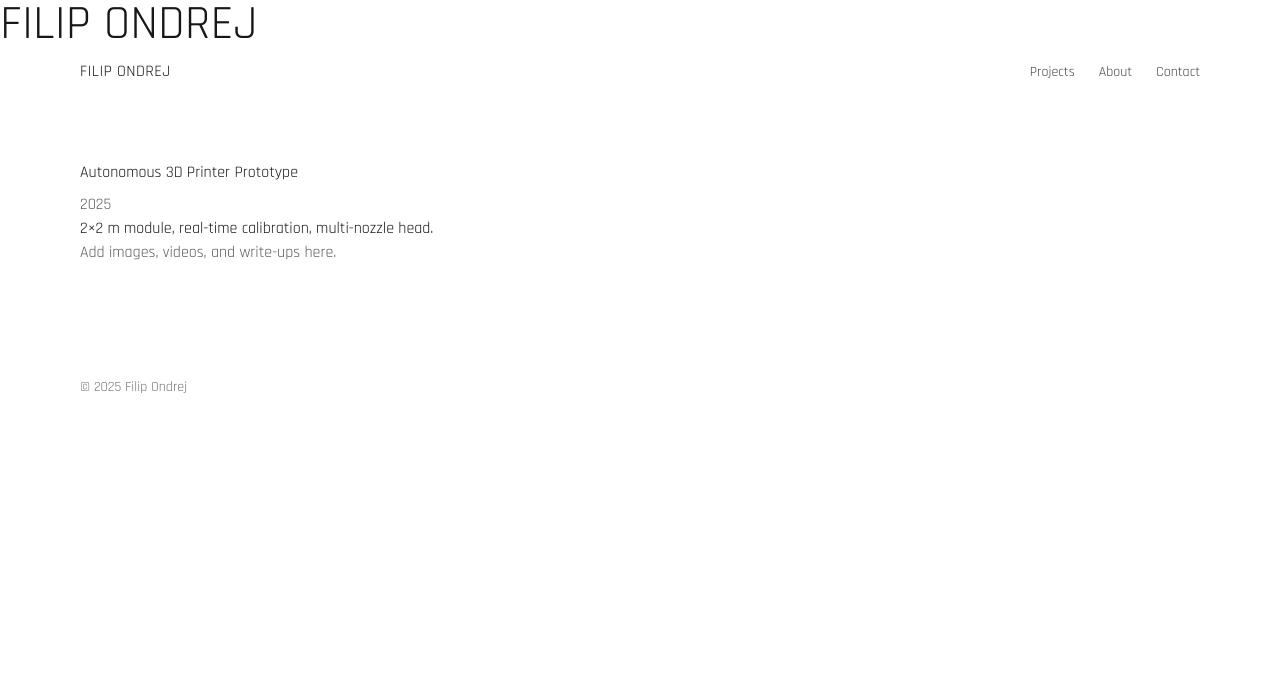
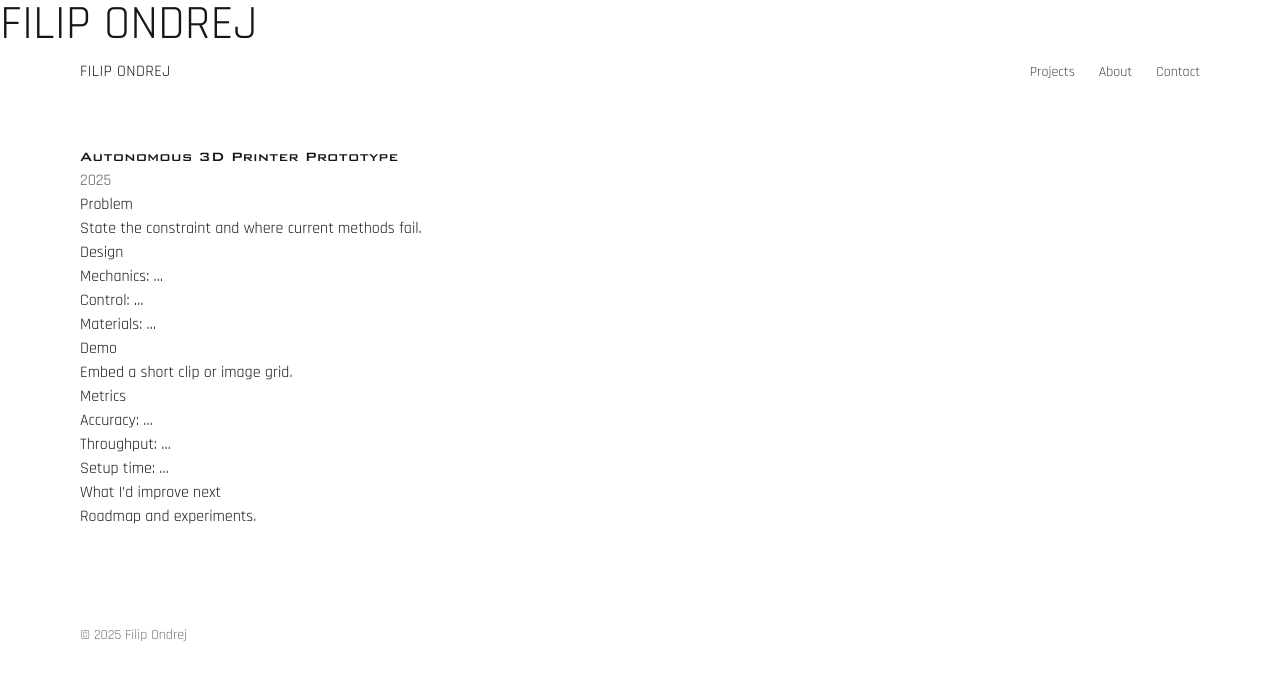
Before and after one commit to Filip-Ondrej/website, a Next.js app: page /projects/autonomous-3d-printer in a window 1280 px wide. Shown: the top 680 px of the page. Built offline with nearby package versions, Linux system fonts and the light colour scheme.

Commit message:
fix: Next15 params type for dynamic project page

```diff
--- a/src/app/projects/[slug]/page.tsx
+++ b/src/app/projects/[slug]/page.tsx
@@ -1,20 +1,47 @@
 import { notFound } from 'next/navigation';
 import { projects } from '@/data/projects';
 
+// Pre-generate all slugs for static export
 export function generateStaticParams() {
-    return projects.map((p) => ({ slug: p.slug }));
+    return projects.map(p => ({ slug: p.slug }));
 }
 
-export default function ProjectPage({ params }: { params: { slug: string } }) {
-    const proj = projects.find((p) => p.slug === params.slug);
-    if (!proj) return notFound();
+// ✅ Next 15: params can be a Promise; await it
+export default async function ProjectPage(
+    props: { params: Promise<{ slug: string }> }
+) {
+    const { slug } = await props.params;
+
+    const proj = projects.find(p => p.slug === slug);
+    if (!proj) notFound();
 
     return (
-        <section className="py-16 prose prose-invert max-w-none">
-            <h1 className="mb-2">{proj.title}</h1>
+        <article className="prose prose-invert max-w-none py-12">
+            <h1 className="font-bank">{proj.title}</h1>
             <p className="opacity-70">{proj.year}</p>
-            <p>{proj.summary}</p>
-            <p className="opacity-70">Add images, videos, and write-ups here.</p>
-        </section>
+
+            <h2>Problem</h2>
+            <p>State the constraint and where current methods fail.</p>
+
+            <h2>Design</h2>
+            <ul>
+                <li>Mechanics: …</li>
+                <li>Control: …</li>
+                <li>Materials: …</li>
+            </ul>
+
+            <h2>Demo</h2>
+            <p>Embed a short clip or image grid.</p>
+
+            <h2>Metrics</h2>
+            <ul>
+                <li>Accuracy: …</li>
+                <li>Throughput: …</li>
+                <li>Setup time: …</li>
+            </ul>
+
+            <h2>What I’d improve next</h2>
+            <p>Roadmap and experiments.</p>
+        </article>
     );
 }
```
